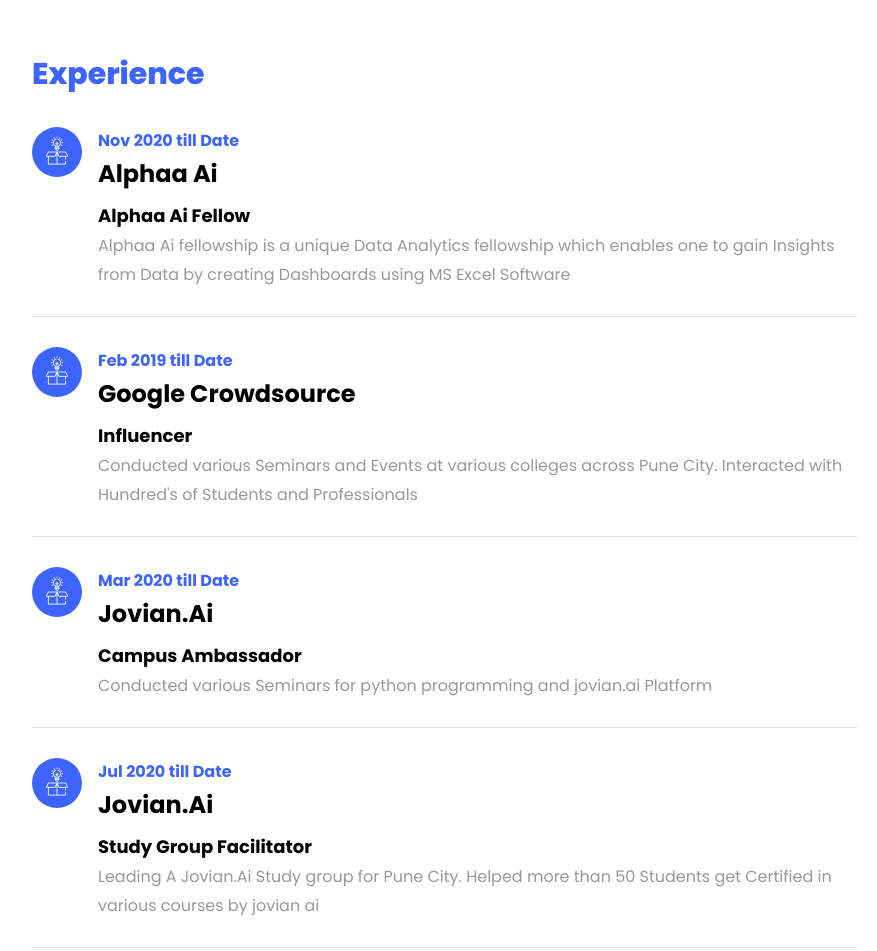
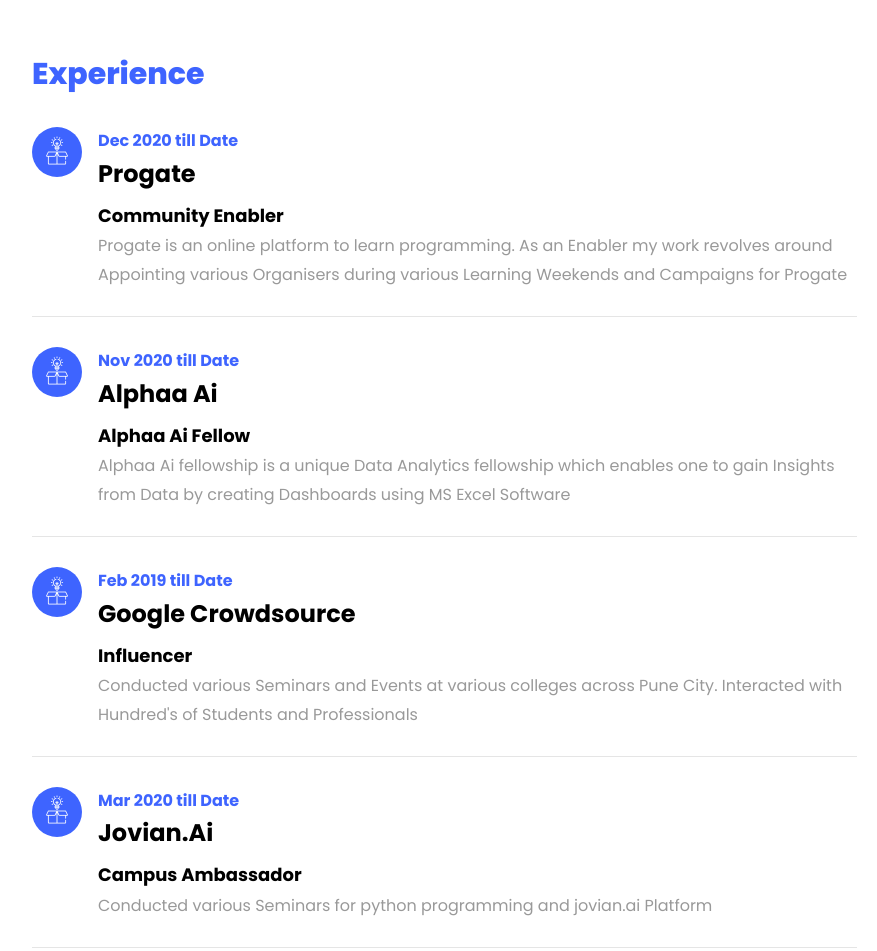
Before and after one commit to pratik20002/pratik20002.github.io, a plain HTML site: page index.html in a window 1280 px wide. Shown: the part 2500-3451 px from the top of the page, without its empty margins (338-1215 px from the left). Drawn offline with Linux system fonts and the light colour scheme; files whose address does not match are found by name.

Commit message:
Add files via upload
ADDED PROGATE ROLE

```diff
--- a/index.html
+++ b/index.html
@@ -189,6 +189,17 @@
 
 					  <div id="page-2" class= "page two">
 						<h2 class="heading">Experience</h2>
+						<div class="resume-wrap d-flex ftco-animate">
+					    	<div class="icon d-flex align-items-center justify-content-center">
+					    		<span class="flaticon-ideas"></span>
+					    	</div>
+					    	<div class="text pl-3">
+		    					<span class="date">Dec 2020 till Date</span>
+		    					<h2>Progate</h2>
+		    					<span class="position">Community Enabler</span>
+		    					<p>Progate is an online platform to learn programming. As an Enabler my work revolves around Appointing various Organisers during various Learning Weekends and Campaigns for Progate</p>
+		    				</div>
+	    				</div>
 						<div class="resume-wrap d-flex ftco-animate">
 					    	<div class="icon d-flex align-items-center justify-content-center">
 					    		<span class="flaticon-ideas"></span>
```
